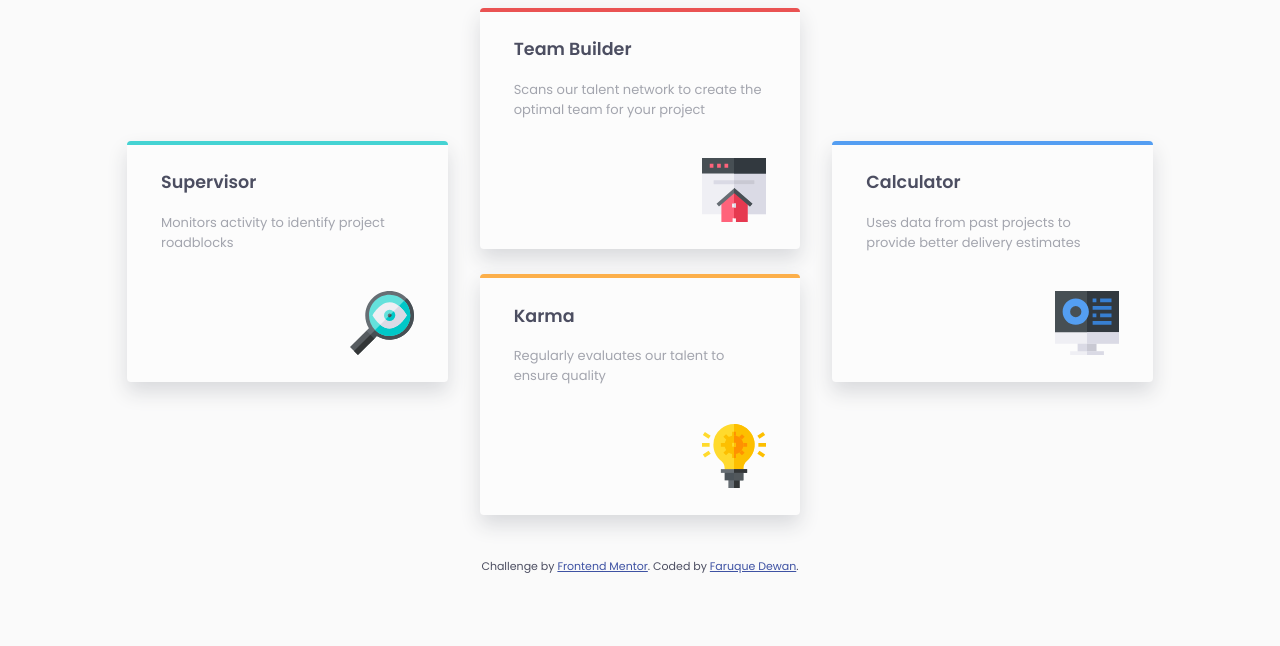
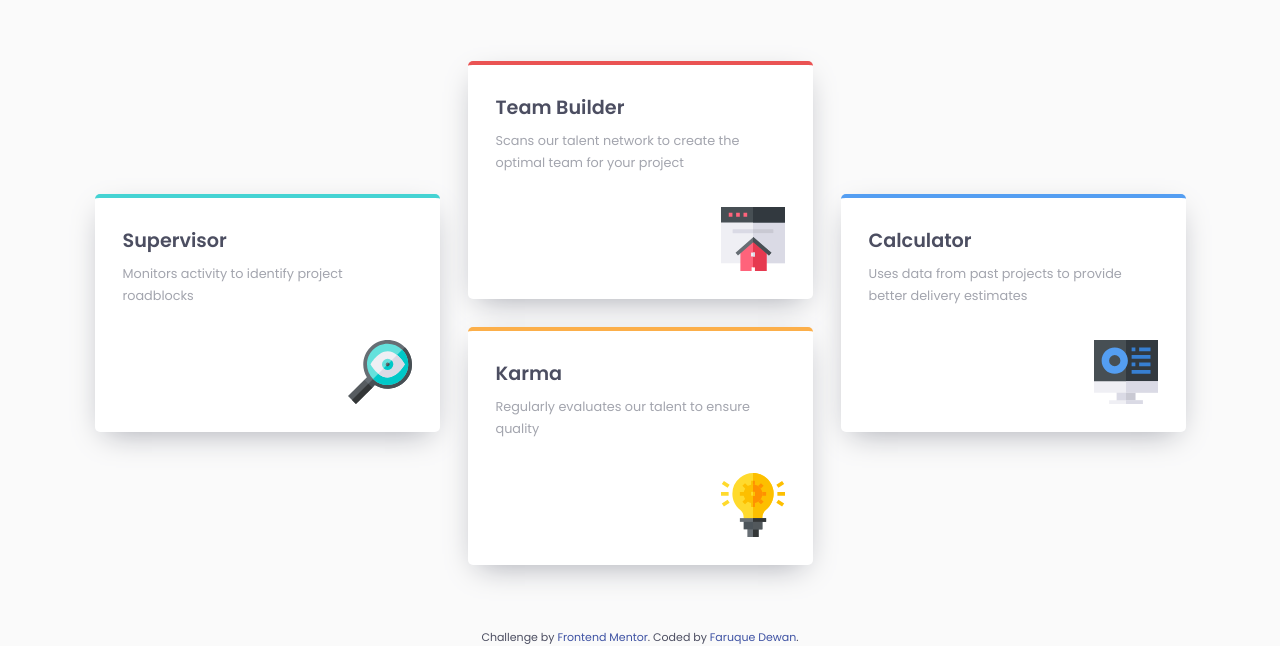
Before and after one commit to faruquedewan/frontendMentor-fourCardFeatureSection, a plain HTML site: page index.html in a window 1280 px wide. Shown: the part 229-875 px from the top of the page. Before the commit the page ends 815 px from the top, so only its background shows below. Drawn offline with Linux system fonts and the light colour scheme.

Commit message:
Add files via upload

```diff
--- a/index.html
+++ b/index.html
@@ -3,13 +3,12 @@
 <head>
   <meta charset="UTF-8">
   <meta name="viewport" content="width=device-width, initial-scale=1.0">
-
-  <!-- Favicon -->
   <link rel="icon" type="image/png" sizes="32x32" href="images/favicon-32x32.png">
   <title>Frontend Mentor | Four Card Feature Section</title>
 
   <!-- CSS -->
   <link rel="stylesheet" href="styles.css">
+
   <!-- Google Fonts -->
   <link rel="preconnect" href="https://fonts.googleapis.com">
   <link rel="preconnect" href="https://fonts.gstatic.com" crossorigin>
@@ -19,33 +18,33 @@
 <body>
   <header>
     <h1>Reliable, efficient delivery</h1>
-    <h1>Powered by Technology</h1>
+    <h2>Powered by Technology</h2>
     <p>Our Artificial Intelligence powered tools use millions of project data points to ensure that your project is successful</p>
   </header>
 
   <main>
-    <div class="four cyan">
+    <div class="div-cyan">
       <h3>Supervisor</h3>
       <p>Monitors activity to identify project roadblocks</p>
-      <img class="four-img" src="images/icon-supervisor.svg" alt="Supervisor Image">
+      <img src="images/icon-supervisor.svg" alt="">
     </div>
 
-    <div class="four red">
+    <div class="div-red">
       <h3>Team Builder</h3>
       <p>Scans our talent network to create the optimal team for your project</p>
-      <img class="four-img" src="images/icon-team-builder.svg" alt="Team Builder Image">
+      <img src="images/icon-team-builder.svg" alt="">
     </div>
 
-    <div class="four orange">
+    <div class="div-orange">
       <h3>Karma</h3>
       <p>Regularly evaluates our talent to ensure quality</p>
-      <img class="four-img" src="images/icon-karma.svg" alt="Karma Image">
+      <img src="images/icon-karma.svg" alt="">
     </div>
 
-    <div class="four blue">
+    <div class="div-blue">
       <h3>Calculator</h3>
       <p>Uses data from past projects to provide better delivery estimates</p>
-      <img class="four-img" src="images/icon-calculator.svg" alt="Calculator Image">
+      <img src="images/icon-calculator.svg" alt="">
     </div>
   </main>
 
--- a/styles.css
+++ b/styles.css
@@ -1,122 +1,155 @@
+:root {
+    /* Primary */
+    --red: hsl(0, 78%, 62%);
+    --cyan: hsl(180, 62%, 55%);
+    --orange: hsl(34, 97%, 64%);
+    --blue: hsl(212, 86%, 64%);
+    /* Neutral */
+    --veryDarkBlue: hsl(234, 12%, 34%);
+    --grayishBlue: hsl(229, 6%, 66%);
+    --veryLightGray: hsl(0, 0%, 98%);
+}
+
+* {
+    box-sizing: border-box;
+    margin: 0;
+    padding: 0;
+}
+
 body {
     font-family: 'Poppins', sans-serif;
     text-align: center;
     font-size: 15px;
-    background-color: hsl(0, 0%, 98%);
-    color: hsl(234, 12%, 34%);
+    background-color: var(--veryLightGray);
+    color: var(--veryDarkBlue);
+    min-height: 100vh;
+    display: flex;
+    flex-direction: column;
+    justify-content: center;
+    align-items: center;
 }
+
+/* Header */
+header {
+    padding: 5rem 2.5rem 0 2.5rem;
+}
+
 h1 {
     font-weight: 200;
-    margin: 0;
-}
-header h1:nth-of-type(2) {
-    font-weight: 600;
-}
-header p {
-    color: hsl(229, 6%, 66%);
+    font-size: 1.5rem;
 }
 
-/* DIVS */
-.four {
-    height: 230px;
-    background-color: hsl(0, 0%, 99%);
-    border-radius: 4px;
-    padding: 2% 10% 0;
-    text-align: left;
-    box-shadow: 0px 10px 20px hsl(229, 6%, 86%);
-}
-.four p {
-    color: hsl(229, 6%, 66%);
-    font-size: 13px;
-}
-.four-img {
-    margin-top: 25px;
-    float: right;
-}
-.red {
-    border-top: 4px solid hsl(0, 78%, 62%);
-    grid-row: 1/3;
-    grid-column: 2;
-}
-.cyan {
-    border-top: 4px solid hsl(180, 62%, 55%);
-    grid-column: 1;
-    grid-row: 2/4;
-}
-.orange {
-    border-top: 4px solid hsl(34, 97%, 64%);
-    grid-row: 3/5;
-    grid-column: 2;
-}
-.blue  {
-    border-top: 4px solid hsl(212, 86%, 64%);
-    grid-row: 2/4;
-    grid-column: 3;
+h2 {
+    font-size: 1.5rem;
 }
 
-/* FOOTER */
+header p {
+    color: var(--grayishBlue);
+    margin-top: 1rem;
+}
+
+/* Main */
+main {
+    padding: 5rem 2rem;
+    display: flex;
+    flex-direction: column;
+    gap: 1.75rem;
+}
+
+main > div {
+    /* max-width: 311px; */
+    background-color: white;
+    padding: 1.75rem;
+    border-radius: 5px;
+    text-align: left;
+    box-shadow: 0 10px 30px -10px var(--grayishBlue);
+}
+
+h3 {
+    font-size: 1.2rem;
+    padding-bottom: .5rem;
+}
+
+main p {
+    color: var(--grayishBlue);
+    font-size: .8rem;
+    line-height: 1.4rem;
+}
+
+main img {
+    float: right;
+    padding-top: 2rem;
+}
+
+.div-cyan {
+    border-top: 4px solid var(--cyan);
+}
+
+.div-red {
+    border-top: 4px solid var(--red);
+}
+
+.div-orange {
+    border-top: 4px solid var(--orange);
+}
+
+.div-blue {
+    border-top: 4px solid var(--blue);
+}
+
+/* Footer */
 footer {
+    margin-top: auto;
     font-size: 11px;
     text-align: center;
 }
+
 footer a {
+    text-decoration: none;
     color: hsl(228, 45%, 44%);
 }
 
-/* MOBILE */
-@media screen and (max-width:700px) {
-    body {
-        padding: 10% 7.5% 0;
-    }
-    h1 {
-        font-size: 1.5rem;
-    }
-    header p  {
-        width: 90%;
-        margin: 5% auto 15%;
-    }
-    main {
-        margin-bottom: 10%;
-    }
-    .four {
-        margin: 2% auto 7.5%;
-    }
+@media screen and (min-width: 1200px) {
+    /* Header */
+    header {
+        padding-block: 5rem 0;
+        width: 100%;
     }
 
-/* DESKTOP */
-@media screen and (min-width:700px) {
-    body {
-        padding-top: 2%;
+    h1, h2 {
+        font-size: 1.7rem;
     }
+
     header p {
+        margin-top: 1rem;
         width: 40%;
-        margin: 1.5% auto;
+        margin: 1rem auto 0;
     }
+
+    /* Main */
     main {
-        width: 90%;
-        margin: 3% auto;
+        padding-block: 4rem;
         display: grid;
-        grid-template-columns: 30% 30% 30%;
-        justify-content: center;
-        gap: 1%;
+        grid-template-columns: repeat(3, 1fr);
+        gap: 1.75rem;
     }
-    .four {
-        margin: 3%;
+
+    main > div {
+        width: 345px;
     }
-    .red {
-        grid-row: 1/3;
+
+    .div-cyan {
+        grid-row: 2/span 2;
+        grid-column: 1;
+    }
+
+    .div-red, .div-orange {
+        grid-row: span 2;
         grid-column: 2;
     }
-    .cyan {
-        grid-column: 1;
-        grid-row: 2/4;
-    }
-    .orange {
-        grid-row: 3/5;
-        grid-column: 2;
-    }
-    .blue  {
-        grid-row: 2/4;
+
+    .div-blue {
+        grid-row: 2/span 2;
         grid-column: 3;
     }
 }
```
Lines whose indentation alone changed are shown as unchanged.
